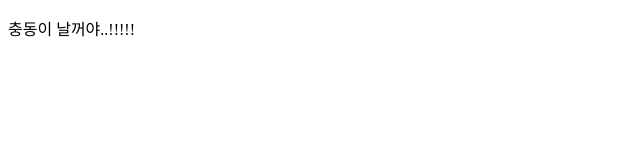
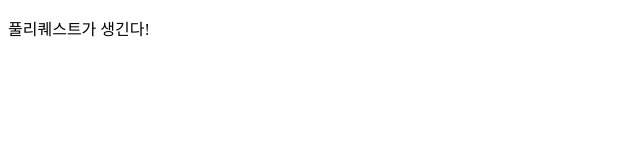
Before and after one commit to kangjiseung/gitinittest, a plain HTML site: page index.html in a window 1280 px wide. Shown: the full height of the page, 0-640 px from the left. Drawn offline with Linux system fonts and the light colour scheme.

Commit message:
변경사항 있음

```diff
--- a/index.html
+++ b/index.html
@@ -9,7 +9,7 @@
 </head>
 <body>
   <p>
-    충동이 날꺼야..!!!!!
+    풀리퀘스트가 생긴다!
   </p>
 
 </body>
```
